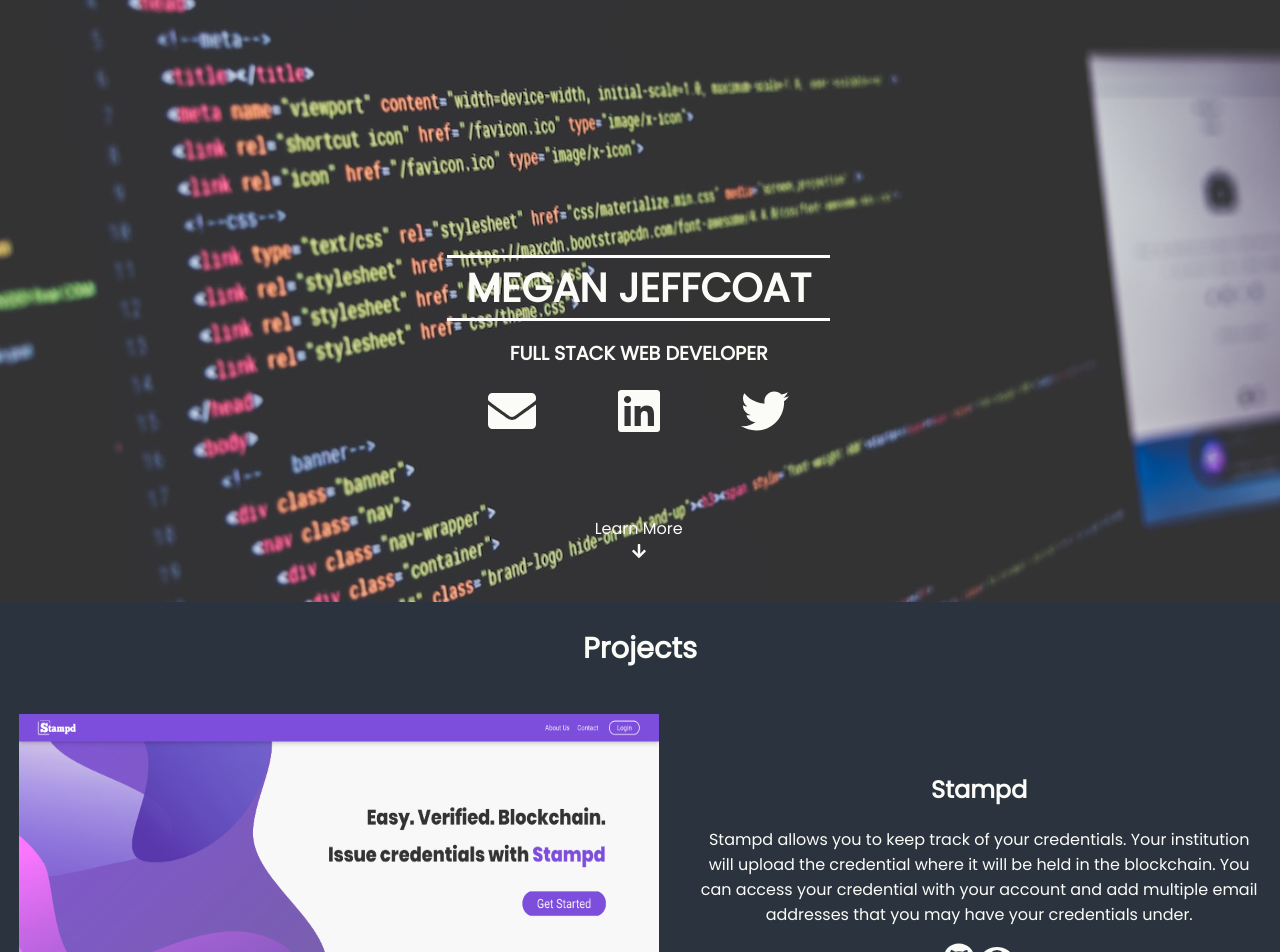
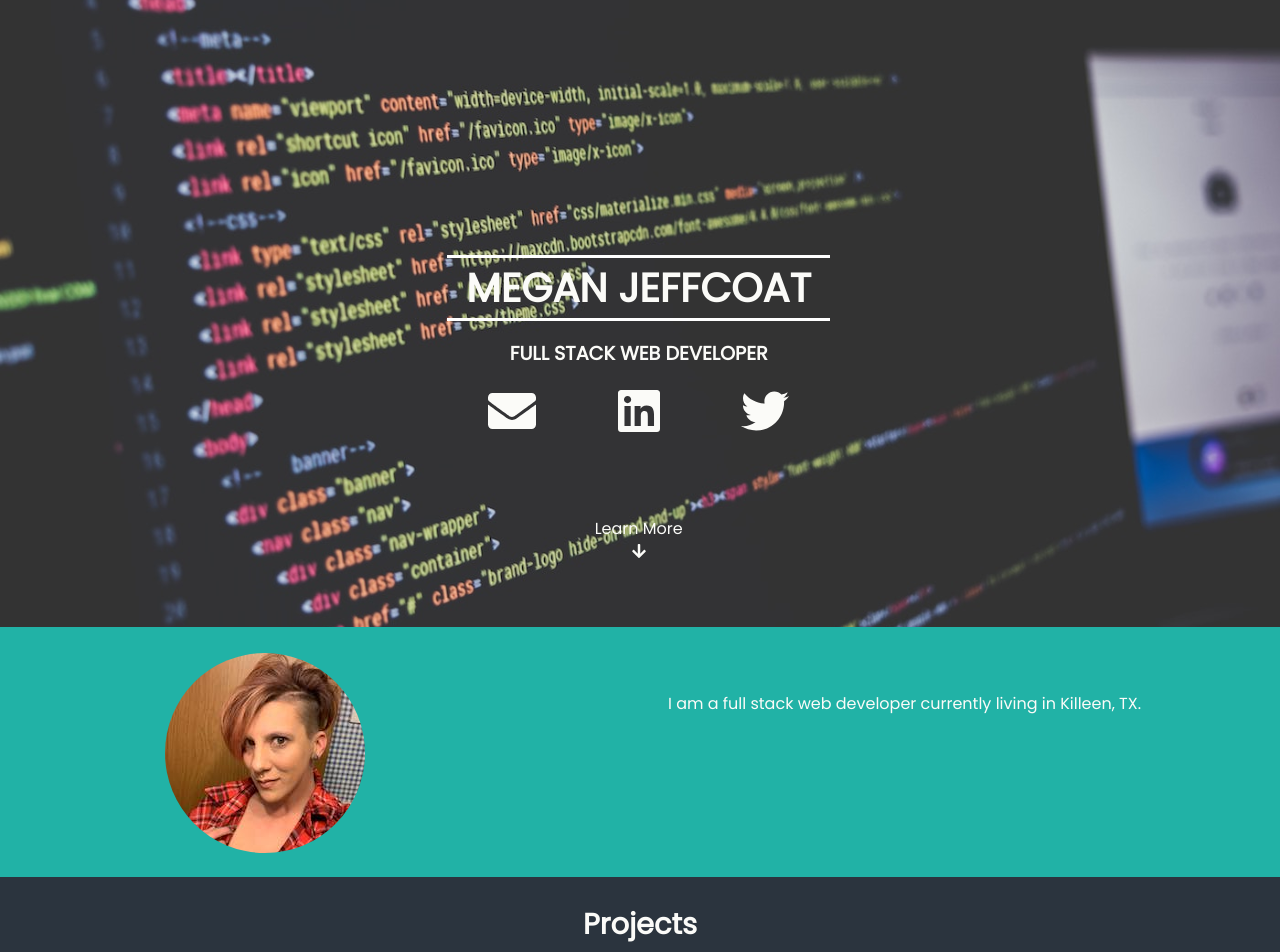
Before and after one commit to meganjeffcoat/portfoliomegan, a React (Create React App) app: page / in a window 1280 px wide. Shown: the top 952 px of the page. Built offline with nearby package versions, Linux system fonts and the light colour scheme.

Commit message:
setup of about section

```diff
--- a/package.json
+++ b/package.json
@@ -12,6 +12,7 @@
     "@testing-library/react": "^9.3.2",
     "@testing-library/user-event": "^7.1.2",
     "react": "^16.12.0",
+    "react-anchor-link-smooth-scroll": "^1.0.12",
     "react-dom": "^16.12.0",
     "react-scripts": "3.3.0",
     "styled-components": "^4.4.1"
--- a/src/components/title.js
+++ b/src/components/title.js
@@ -2,9 +2,9 @@
 import { FontAwesomeIcon } from "@fortawesome/react-fontawesome";
 import { faEnvelope, faArrowDown } from "@fortawesome/free-solid-svg-icons";
 import { faLinkedin, faTwitter } from "@fortawesome/free-brands-svg-icons";
+import styled from "styled-components";
 
-import styled from "styled-components";
-// import title from "../assets/images/code.png";
+import photo from "../assets/images/photo.jpg";
 
 const Container = styled.section`
   width: 99.8%;
@@ -52,13 +52,37 @@
   margin-top: -5%;
   margin-bottom: 5%;
 
-  p{
+  p {
     margin-bottom: -0.2%;
+  }
+
+  a{
+    text-decoration: none;
+    color: #fbfbf8;
   }
 `;
 
+const About = styled.section`
+  display: flex;
+  flex-direction: row;
+  justify-content: space-around;
+  background-color: #21b2a6;
+  color: #fbfbf8;
+
+  img {
+    border-radius: 50%;
+    margin: 2%;
+  }
+
+  p {
+    margin-top: 5%;
+  }
+`;
+
+
 function Title() {
   return (
+    <>
       <Container>
         <Name>
           <h1>MEGAN JEFFCOAT</h1>
@@ -76,10 +100,17 @@
           </a>
         </Icons>
         <Arrow>
+          <a href='#about'>
             <p>Learn More</p>
             <FontAwesomeIcon icon={faArrowDown} color={"#fbfbf8"} />
+          </a>
         </Arrow>
       </Container>
+      <About id='about'>
+        <img src={photo} alt="Megan Jeffcoat" />
+        <p>I am a full stack web developer currently living in Killeen, TX. </p>
+      </About>
+    </>
   );
 }
 
```
Also changed, not shown: src/assets/images/photo.jpg (added), 1 other file (tests, documents, lock files or other folders). Lines whose indentation alone changed are shown as unchanged.
